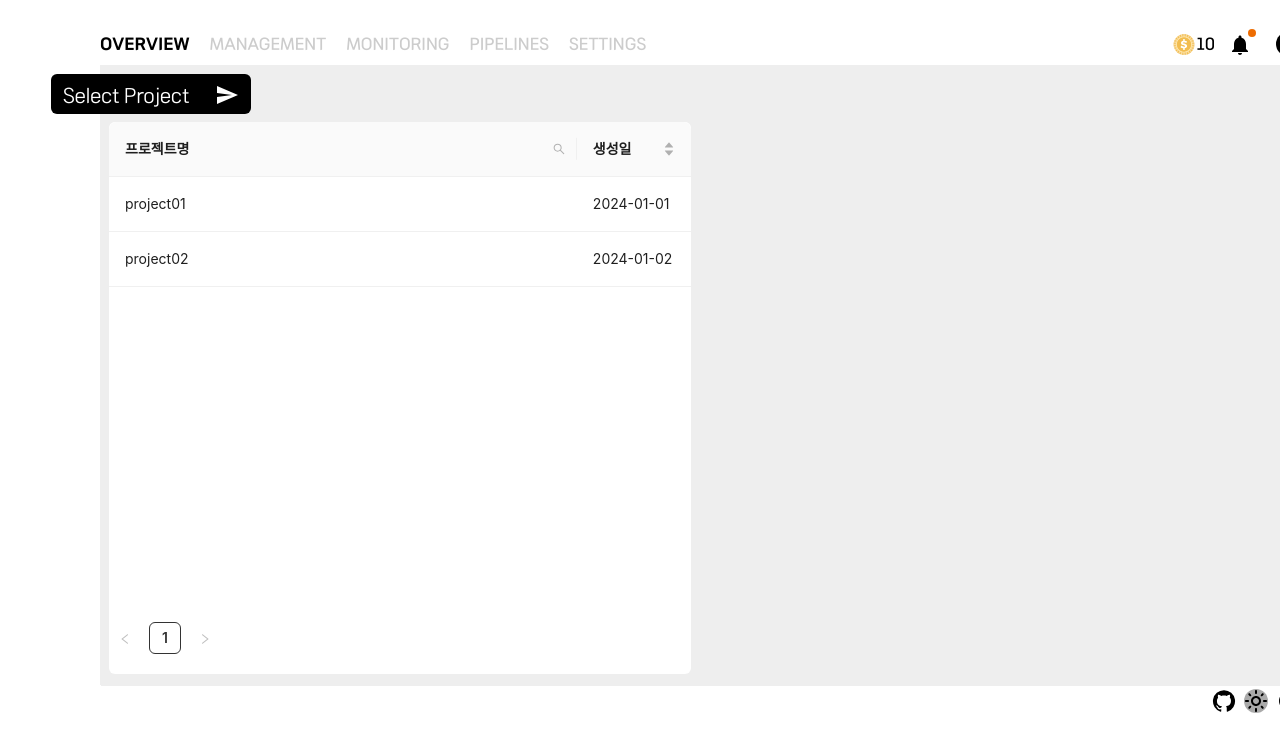
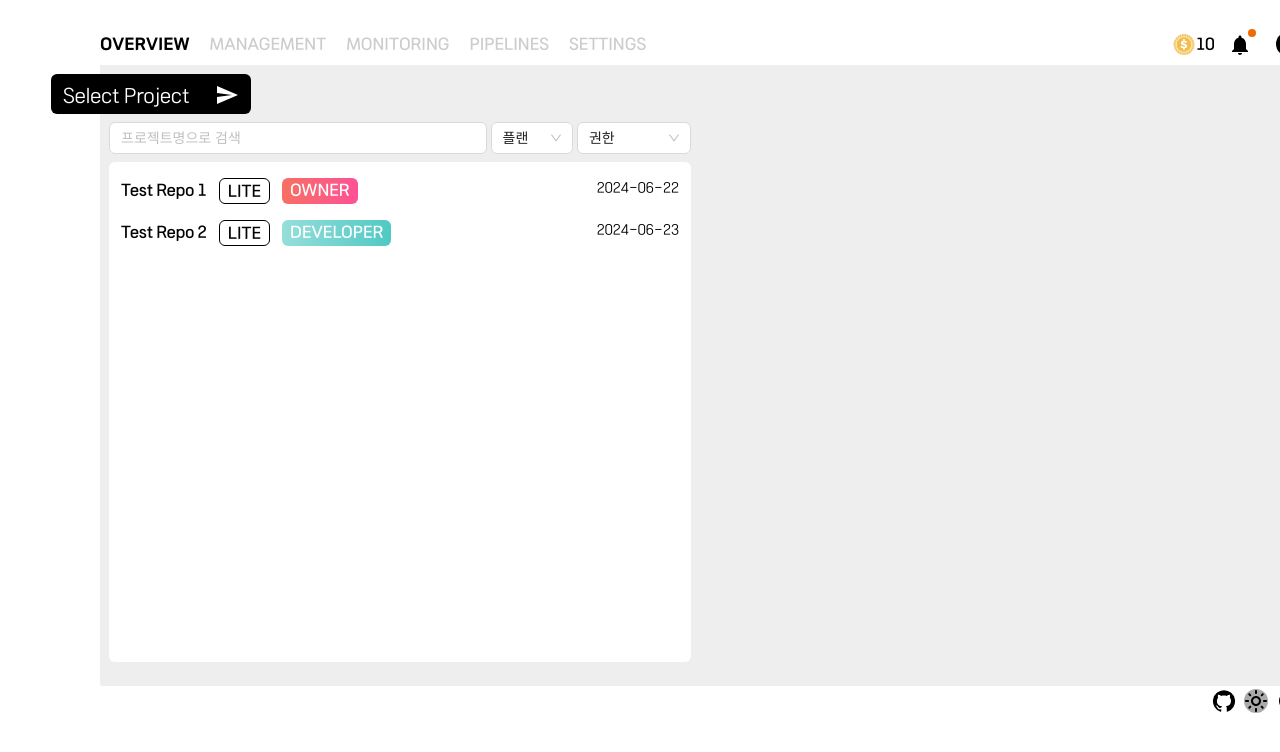
Before and after one commit to Builzer/builzer-frontend, a React (Create React App) app: page /overview in a window 1280 px wide. Shown: the top 752 px of the page. Built offline with nearby package versions, Linux system fonts and the light colour scheme.

Commit message:
[WEB] 프로젝트 선택 && 코드 개선

```diff
--- /dev/null
+++ b/src/apis/overview.ts
@@ -0,0 +1,15 @@
+// import { authInstance } from "./utils";
+
+import projectList from "../json/getProjectList.json";
+
+/**
+ * 본인이 속한 프로잭트 정보
+ */
+export const getProjectList = async() => {
+    // const { data } = await authInstance.get(
+    //     "/project"
+    // );
+
+    const data = projectList;
+    return data;
+}
--- /dev/null
+++ b/src/components/base/common/ProjectAuthorityButton.tsx
@@ -0,0 +1,4 @@
+export default function ProjectAuthorityButton({...props}) {
+    const {authority} = props;
+    return <div className={`font-regular px-2 bg-gradient-to-r rounded-md text-white ${authority === 'owner' ? 'from-[#F77062] to-[#FE5196]' : 'from-[#96DEDA] to-[#50C9C3]'}`}>{authority.toUpperCase()}</div>
+}
--- /dev/null
+++ b/src/components/base/common/ProjectMenuList.tsx
@@ -0,0 +1,11 @@
+import { projectList } from "../../../types/project"
+
+export default function ProjectMenuList({...props}) {
+    const {projects} = props
+
+    return <div className='mt-2 h-[170px] border-b-2 border-gray1 overflow-y-auto pb-2'>
+    {projects.map((project: projectList, index: number) => (
+        <div key={index} className='p-1 cursor-pointer hover:bg-gray1'>{project.projectName}</div>
+    ))}
+</div>
+}
--- /dev/null
+++ b/src/components/base/common/ProjectPlanButton.tsx
@@ -0,0 +1,4 @@
+export default function projectPlanButton({...props}) {
+    const {plan} = props
+    return <div className="font-regular border-[1px] border-black px-2 rounded-md">{plan.toUpperCase()}</div>
+}
--- a/src/components/common/ProjectSelectMenu.tsx
+++ b/src/components/common/ProjectSelectMenu.tsx
@@ -1,26 +1,65 @@
 import SendIcon from '@mui/icons-material/Send';
-import {Dropdown} from "antd";
+import {Dropdown, Input} from "antd";
 import type {MenuProps} from 'antd';
+import { useQuery } from 'react-query';
+import { getProjectList } from '../../apis/overview';
+import { useEffect, useState } from 'react';
+import { NavLink } from 'react-router-dom';
+import ControlPointIcon from '@mui/icons-material/ControlPoint';
+import SettingsOutlinedIcon from '@mui/icons-material/SettingsOutlined';
+import { projectList } from '../../types/project';
+import ProjectMenuList from '../base/common/ProjectMenuList';
 
 export default function ProjectSelectMenu() {
-    const items: MenuProps['items'] = [
-        {
-            key: '1',
-            label: (
-                <div>
-                    propect01
-                </div>
-            ),
-        },
-    ]
-    return <div>
-        <Dropdown menu={{items}} overlayClassName="w-[200px]" overlayStyle={{marginLeft: "-50px"}}>
-            <div className="cursor-pointer px-3 text-white absolute ml-[-50px] mt-2 w-[200px] h-[40px] bg-black rounded-md font-light">
-                <div className="flex flex-row justify-between">
-                    <p className="text-xl justify-center py-2">Select Project</p>
-                    <span className="py-2"><SendIcon/></span>
-                </div>
+    const [isMenuShow, setIsMenuShow] = useState<boolean>(false);
+    const [projectList, setProjectList] = useState<Array<projectList>>([]);
+
+    const { data, isLoading } = useQuery({
+        queryKey: ["getProjectList"],
+        queryFn: () => getProjectList()
+    });
+
+    const handleSearch = (e: React.ChangeEvent<HTMLInputElement | HTMLTextAreaElement>) => {
+        const searchText = e.target.value.toLocaleLowerCase().replaceAll(" ", "")
+        const tmpProjectList: Array<projectList> = []
+
+        if (data) {
+            data.projects.forEach((project) => {
+                if (project.projectName.toLocaleLowerCase().replaceAll(" ", "").includes(searchText)) {
+                    tmpProjectList.push(project)
+                }
+            });
+
+            setProjectList(tmpProjectList)
+        }
+    }
+
+    useEffect(() => {
+        if (data) {
+            setProjectList(data.projects)
+        }
+    }, [data])
+
+    if (!data || isLoading) return <></>;
+
+    return <div className='absolute ml-[-50px] mt-2'>
+        <div className="cursor-pointer px-3 text-white w-[200px] h-[40px] bg-black rounded-md font-light" onClick={() => setIsMenuShow(!isMenuShow)}>
+            <div className="flex flex-row justify-between">
+                <p className="text-xl justify-center py-2">Select Project</p>
+                <span className="py-2"><SendIcon/></span>
             </div>
-        </Dropdown>
+        </div>
+        {isMenuShow && <div className='w-[200px] h-[300px] font-light bg-white relative z-10 mt-1 rounded-md p-2 shadow-lg'>
+            <Input placeholder='프로젝트명으로 검색' allowClear onChange={handleSearch}/>
+            <ProjectMenuList projects={projectList} />
+            <div className='flex flex-row justify-between p-1 cursor-pointer mt-2 hover:bg-gray1'>
+                <NavLink to='/overview/select'>프로젝트 생성</NavLink>
+                <ControlPointIcon />
+            </div>
+            <div className='flex flex-row justify-between p-1 cursor-pointer hover:bg-gray1'>
+                <NavLink to="/manage">프로젝트 관리</NavLink>
+                <SettingsOutlinedIcon />
+            </div>
+        </div>}
     </div>
 }
--- a/src/components/common/SignedHeader.tsx
+++ b/src/components/common/SignedHeader.tsx
@@ -1,5 +1,3 @@
-import {useRecoilState} from "recoil";
-import {headerMenuState} from "../../recoil/atoms/common";
 import CreditImg from "../../assets/images/Credit.svg";
 import {Badge} from "@mui/material";
 import NotificationsIcon from "@mui/icons-material/Notifications";
--- a/src/components/overview/ProjectSelect.tsx
+++ b/src/components/overview/ProjectSelect.tsx
@@ -1,159 +1,146 @@
-import {useRef, useState} from "react";
-import {Table, Typography, Input, Button, Space, InputRef, Pagination} from "antd";
-import { ColumnsType, ColumnType } from "antd/es/table";
-import { CloseCircleOutlined, SearchOutlined } from "@ant-design/icons";
-import { FilterConfirmProps } from "antd/es/table/interface";
-import Highlighter from "react-highlight-words";
+import {useEffect, useState} from "react";
+import {Input, Select} from "antd";
+import { useQuery } from "react-query";
+import { getProjectList } from "../../apis/overview";
+import { projectList } from "../../types/project";
+import ProjectPlanButton from "../base/common/ProjectPlanButton";
+import ProjectAuthorityButton from "../base/common/ProjectAuthorityButton";
 
-type DataIndex = keyof any;
 export default function ProjectSelect() {
-    const searchInput = useRef<InputRef>(null);
-    const [searchText, setSearchText] = useState<string>("");
-    const [searchedColumn, setSearchedColumn] = useState<DataIndex>();
+    const [plan, setPlan] = useState<string>("")
+    const [authority, setAuthority] = useState<string>("")
+    const [projectList, setProjectList] = useState<Array<projectList>>([])
+    const [searchInput, setSearchInput] = useState<string>("")
 
-    const handleSearch = (
-        selectedKeys: string[],
-        confirm: (param?: FilterConfirmProps) => void,
-        dataIndex: DataIndex
-    ) => {
-        confirm();
-        setSearchText(selectedKeys[0]);
-        setSearchedColumn(dataIndex);
-    };
+    const { data, isLoading } = useQuery({
+        queryKey: ["getProjectList"],
+        queryFn: () => getProjectList()
+    });
 
-    const handleReset = (clearFilters: () => void) => {
-        clearFilters();
-        setSearchText("");
-    };
+    const handleSearch = (e: React.ChangeEvent<HTMLInputElement | HTMLTextAreaElement>) => {
+        setSearchInput(e.target.value)
+        if (data) {
+            let tmpProjectList = data.projects
+            const result: Array<projectList> = []
+            const searchText = e.target.value.toLocaleLowerCase().replaceAll(" ", "")
 
-    const getColumnSearchProps = (
-        dataIndex: DataIndex
-    ): ColumnType<any> => ({
-        filterDropdown: ({
-                             setSelectedKeys,
-                             selectedKeys,
-                             confirm,
-                             clearFilters,
-                             close,
-                         }) => (
-            <div style={{ padding: 8 }} onKeyDown={(e) => e.stopPropagation()}>
-                <Input
-                    ref={searchInput}
-                    placeholder={'프로젝트명으로 검색'}
-                    value={selectedKeys[0]}
-                    onChange={(e) =>
-                        setSelectedKeys(e.target.value ? [e.target.value] : [])
-                    }
-                    onPressEnter={() =>
-                        handleSearch(selectedKeys as string[], confirm, dataIndex)
-                    }
-                    style={{ marginBottom: 8, display: "block" }}
+            //플랜 필터 선택 시
+            if (plan !== "") {
+                tmpProjectList = tmpProjectList.filter((item) => item.projectPlan === plan)
+            }
+
+            // 권한 필터 선택 시
+            if (authority !== "") {
+                tmpProjectList = tmpProjectList.filter((item) => item.authority === authority)
+            }
+
+            tmpProjectList.forEach((project) => {
+                if (project.projectName.toLocaleLowerCase().replaceAll(" ", "").includes(searchText)) {
+                    result.push(project)
+                }
+            })
+            setProjectList(result)
+        }
+    }
+
+    const handlePlanFilter = (value: string) => {
+        setPlan(value)
+        if (data) {
+            let tmpProjectList = data.projects
+            const result: Array<projectList> = []
+            const searchText = searchInput.toLocaleLowerCase().replaceAll(" ", "")
+
+            //플랜 필터 선택 시
+            if (value !== "") {
+                tmpProjectList = tmpProjectList.filter((item) => item.projectPlan === value)
+                console.log(tmpProjectList)
+            }
+
+            // 권한 필터 선택 시
+            if (authority !== "") {
+                tmpProjectList = tmpProjectList.filter((item) => item.authority === authority)
+            }
+
+            tmpProjectList.forEach((project) => {
+                if (project.projectName.toLocaleLowerCase().replaceAll(" ", "").includes(searchText)) {
+                    result.push(project)
+                }
+            })
+
+            setProjectList(result)
+        }
+    }
+
+    const handleAuthorityFilter = (value: string) => {
+        setAuthority(value)
+        if (data) {
+            let tmpProjectList = data.projects
+            const result: Array<projectList> = []
+            const searchText = searchInput.toLocaleLowerCase().replaceAll(" ", "")
+
+            //플랜 필터 선택 시
+            if (plan !== "") {
+                tmpProjectList = tmpProjectList.filter((item) => item.projectPlan === plan)
+            }
+
+            // 권한 필터 선택 시
+            if (value !== "") {
+                tmpProjectList = tmpProjectList.filter((item) => item.authority === value)
+            }
+
+            tmpProjectList.forEach((project) => {
+                if (project.projectName.toLocaleLowerCase().replaceAll(" ", "").includes(searchText)) {
+                    result.push(project)
+                }
+            })
+            setProjectList(result)
+        }
+    }
+
+    useEffect(() => {
+        if (data) {
+            setProjectList(data.projects)
+        }
+    }, [data])
+    if (!data || isLoading) return <></>;
+
+    return <div className="w-full h-full p-2">
+        <div className="mt-12">
+            <div className="flex flex-row gap-1">
+                <Input placeholder="프로젝트명으로 검색" allowClear onChange={handleSearch} />
+                <Select
+                    defaultValue=""
+                    options={[
+                        { value: '', label: '플랜' },
+                        { value: 'lite', label:'LITE' },
+                        { value: 'pro', label:'PRO' },
+                    ]}
+                    style={{ width: 130 }}
+                    onChange={handlePlanFilter}
                 />
-                <Space>
-                    <Button
-                        type="primary"
-                        onClick={() =>
-                            handleSearch(selectedKeys as string[], confirm, dataIndex)
-                        }
-                        icon={<SearchOutlined />}
-                        size="small"
-                        style={{ width: 90 }}
-                    >
-                        검색
-                    </Button>
-                    <Button
-                        onClick={() => clearFilters && handleReset(clearFilters)}
-                        size="small"
-                        style={{ width: 90 }}
-                    >
-                        초기화
-                    </Button>
-                    <Button
-                        type="link"
-                        size="small"
-                        style={{ color: "#000" }}
-                        onClick={() => {
-                            close();
-                        }}
-                    >
-                        닫기
-                    </Button>
-                </Space>
-            </div>
-        ),
-        filterIcon: (filtered: boolean) => (
-            <SearchOutlined style={{ color: filtered ? "#A843D6" : undefined }} />
-        ),
-        onFilter: (value, record) =>
-            record[dataIndex]
-                .toString()
-                .toLowerCase()
-                .includes((value as string).toLowerCase()),
-        onFilterDropdownOpenChange: (visible) => {
-            if (visible) {
-                setTimeout(() => searchInput.current?.select(), 100);
-            }
-        },
-        render: (text) =>
-        searchedColumn === dataIndex ? (
-            <Highlighter
-                highlightStyle={{ backgroundColor: "#FFE06877", padding: 0 }}
-                searchWords={[searchText]}
-                autoEscape
-                textToHighlight={text ? text.toString() : ""}
-            />
-        ) : (
-            text
-        ),
-    })
-    const columns: ColumnsType<any> = [
-        {
-            title: <Typography.Text>프로젝트명</Typography.Text>,
-            key: "projectNm",
-            dataIndex: "projectNm",
-            width: 300,
-            ...getColumnSearchProps("projectNm")
-        },
-        {
-            title: <Typography.Text>생성일</Typography.Text>,
-            key: "createdDate",
-            dataIndex: "createdDate",
-            width: 10,
-            sorter: {
-                compare: (a, b) => a.createdDate - b.createdDate
-            }
-        },
-
-    ]
-
-    const dataSource = [
-        {
-            key: '1',
-            projectNm: 'project01',
-            createdDate: '2024-01-01'
-        },
-        {
-            key: '2',
-            projectNm: 'project02',
-            createdDate: '2024-01-02'
-        }
-    ]
-
-    return <div className="w-full h-full p-2 text-center">
-        <div className="bg-white pb-5 rounded-md">
-            <div className="mt-12 h-[500px]">
-                <Table
-                    columns={columns}
-                    dataSource={dataSource}
-                    pagination={false}
+                <Select
+                    defaultValue=""
+                    options={[
+                        { value: '', label: '권한' },
+                        { value: 'owner', label:'OWNER' },
+                        { value: 'developer', label:'DEVELOPER' },
+                    ]}
+                    style={{ width: 180 }}
+                    onChange={handleAuthorityFilter}
                 />
             </div>
-            <Pagination
-                showSizeChanger={false}
-                defaultCurrent={1}
-                total={2}
-                defaultPageSize={8}
-            />
+            <div className=" h-[500px] bg-white mt-2 rounded-md overflow-y-auto p-2">
+                {projectList.map((project, index) => (
+                    <div key={index} className="cursor-pointer px-1 py-2 flex flex-row justify-between hover:bg-gray1">
+                        <div className="flex flex-row gap-3">
+                            <p>{project.projectName}</p>
+                            <ProjectPlanButton plan={project.projectPlan} />
+                            <ProjectAuthorityButton authority={project.authority} />
+                        </div>
+                        <div className="font-light text-sm">{project.createdAt}</div>
+                    </div>
+                ))}
+            </div>
         </div>
     </div>
 }
--- /dev/null
+++ b/src/json/getProjectList.json
@@ -0,0 +1,20 @@
+{
+    "projects" : [
+        {
+            "projectName" : "Test Repo 1",
+            "projectStatus" : "####",
+            "projectPlan" : "lite",
+            "authority" : "owner",
+            "lastBuild" : "yyyy-MM-dd",
+            "createdAt" : "2024-06-22"
+        },
+        {
+            "projectName" : "Test Repo 2",
+            "projectStatus" : "####",
+            "projectPlan" : "lite",
+            "authority" : "developer",
+            "lastBuild" : "yyyy-MM-dd",
+            "createdAt" : "2024-06-23"
+        }
+    ]
+}
--- /dev/null
+++ b/src/types/project.ts
@@ -0,0 +1,8 @@
+export interface projectList {
+    authority: string
+    createdAt: string
+    lastBuild: string
+    projectName: string
+    projectPlan: string
+    projectStatus: string
+}
```
Also changed, not shown: src/apis/utils/index.ts (added, +75 -0 lines).
